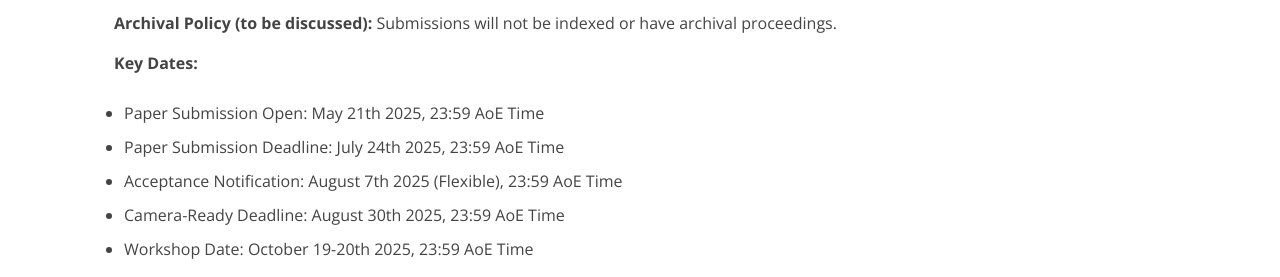
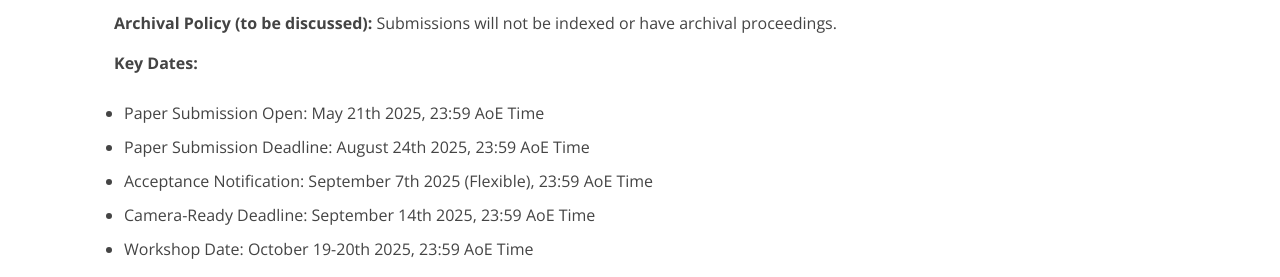
Before and after one commit to agent-intelligence/agent-intelligence, a plain HTML site: page index.html in a window 1280 px wide. Shown: the part 3900-4177 px from the top of the page. Drawn offline with nearby package versions, Linux system fonts and the light colour scheme.

Commit message:
update deadilne

```diff
--- a/index.html
+++ b/index.html
@@ -311,9 +311,9 @@
               <p><strong>Key Dates:</strong></p>
               <ul>
                 <li>Paper Submission Open: May 21th 2025, 23:59 AoE Time</li>
-                <li>Paper Submission Deadline: July 24th 2025, 23:59 AoE Time</li>
-                <li>Acceptance Notification: August 7th 2025 (Flexible), 23:59 AoE Time</li>
-                <li>Camera-Ready Deadline: August 30th 2025, 23:59 AoE Time</li>
+                <li>Paper Submission Deadline: August 24th 2025, 23:59 AoE Time</li>
+                <li>Acceptance Notification: September 7th 2025 (Flexible), 23:59 AoE Time</li>
+                <li>Camera-Ready Deadline: September 14th 2025, 23:59 AoE Time</li>
                 <li>Workshop Date: October 19-20th 2025, 23:59 AoE Time</li>
               </ul>
             </div>
```
